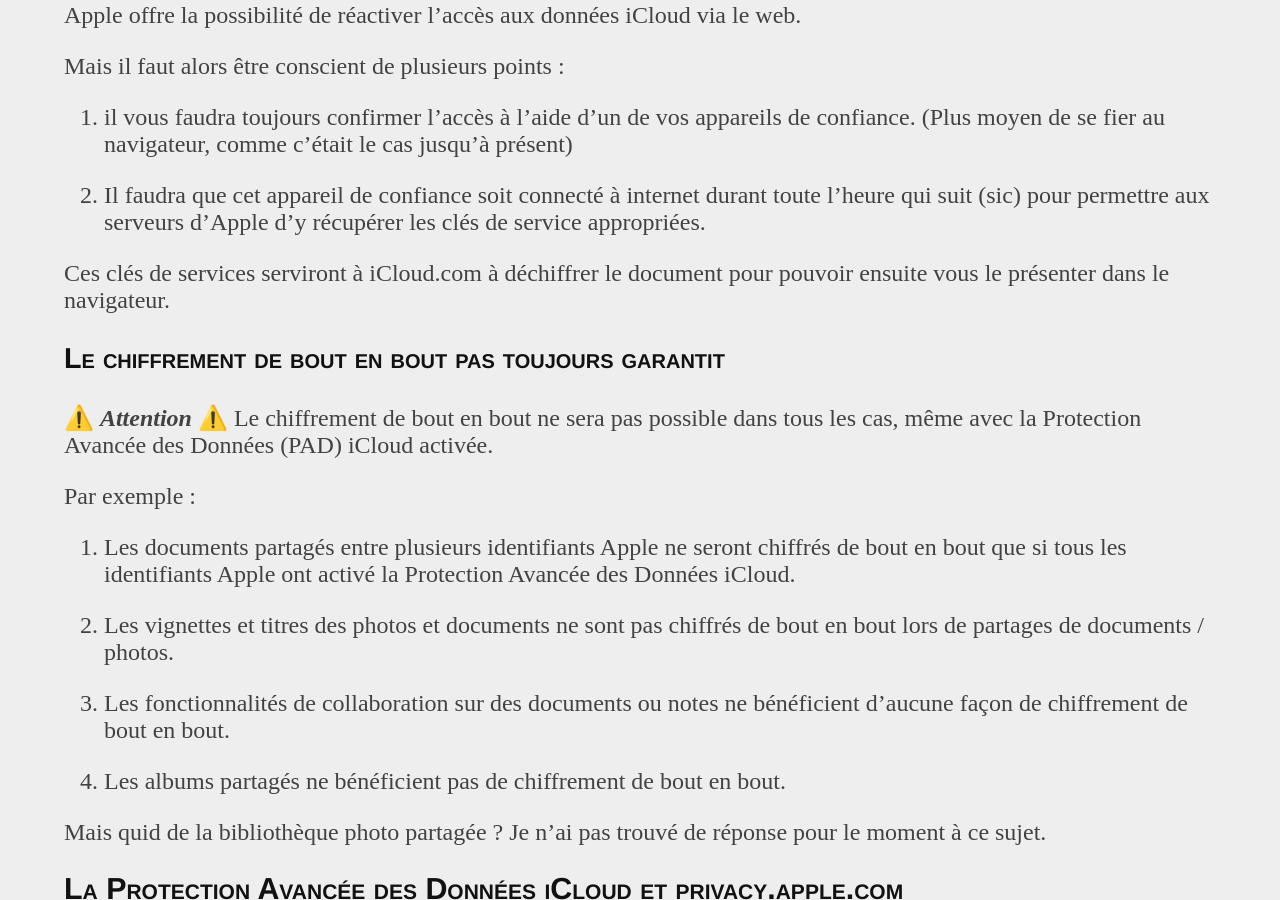
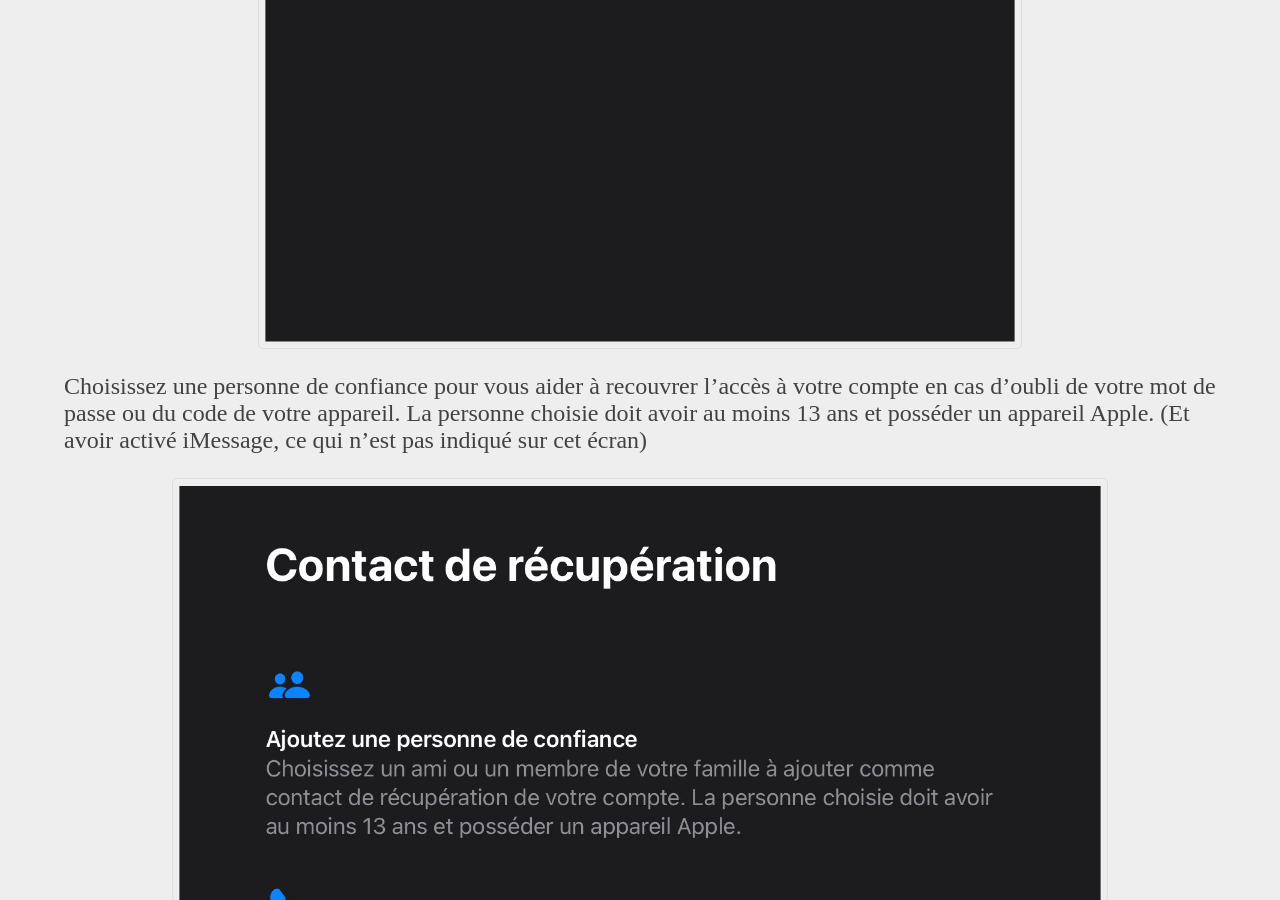
Before and after one commit to MarcosIckx/PreviewMarcosxNet, a Jekyll site: the page built from _posts/2022/2022-12-17-Protection-Avancee-Des-Donnees.md, in a window 1280 px wide and 900 px high, scrolled down 12283 px. Built offline with Jekyll 4.4.1, drawn with Linux system fonts in a browser that asks for light colours; some of the changed text lies outside the part shown.

Commit message:
Update 2022-12-17-Protection-Avancee-Des-Donnees.md
Rajout d'images.

```diff
--- a/_posts/2022/2022-12-17-Protection-Avancee-Des-Donnees.md
+++ b/_posts/2022/2022-12-17-Protection-Avancee-Des-Donnees.md
@@ -162,7 +162,7 @@
 
 Si vous avez un appareil Windows sur lequel votre identifiant est enregistré, il faudra onligatoirement qu’il ait la dernière version en date de iCloud pour Windows.
 Sinon, vous ne pourrez pas activer la Protection Avancée des Données.
-![Capture d´écran Réglages / Identifiant / Liste des appareils dont les appareils Windows]
+![Capture d´écran Réglages / Identifiant Apple / Liste des appareils dont les appareils Windows]
 
 ### 6. Avoir activé l'Identification à deux facteurs
 
@@ -172,7 +172,7 @@
 
 Mais c’est déjà une obligation pour pouvoir activer l'identification à deux facteurs, donc cela ne devrait pas être un frein.
 
-![Capture d´écran Réglages / Identifiant / Sécurité / Authentification à deux facteurs]
+![Capture d´écran Réglages / Identifiant Apple / Sécurité / Authentification à deux facteurs]
 
 
 P.S. si vous désirez en savoir plus votre identifiant Apple et la double authentification, la formation, offerte gratuitement par [@AudreyCouleau][Audrey], vous sera d'une grande utilité.
@@ -183,6 +183,8 @@
 
 Pour pouvoir activer la Protection Avancée des Données,
 Il faudra également avoir configuré la récupération du compte.
+
+![Capture d´écran Réglages / Identifiant Apple / Sécurité / Récupération de Compte]
 
 Deux possibilités s'offrent à vous :
 
@@ -215,10 +217,14 @@
 Apple vous suggerera par défaut les membres de votre famille, mais vous pouvez rajouter d’autres personnes, ce que je vous conseille **_fortement_**.
 
 
+![Capture d´écran Réglages / Identifiant Apple / Sécurité / fenêtre Ajout Contact de Récupération]
 
-Choisissez une personne de confiance pour vous aider à recouvrer l'accès à votre compte en cas d'oubli de votre mot de passe ou du code de votre appareil. La personne choisie doit avoir au moins 13 ans et posséder un appareil Apple.
+Choisissez une personne de confiance pour vous aider à recouvrer l'accès à votre compte en cas d'oubli de votre mot de passe ou du code de votre appareil.
+La personne choisie doit avoir au moins 13 ans et posséder un appareil Apple.
+(Et avoir activé iMessage, ce qui n’est pas indiqué sur cet écran)
 
-(Et avoir activé iMessage, ce qui n’est pas indiqué sur cet écran)
+![Capture d´écran Réglages / Identifiant Apple / Sécurité / Contact de Récupération]
+
 
 #### Obtenir une clé de secours
 
@@ -234,6 +240,8 @@
 
 L’activation de la Protection Avancée des Données iCloud ne peut pas se faire sur un appareil qui a été récemment rajouté à la liste des appareils de confiance. Apparemment, il faudra patienter un délai de 45 jours.
 
+![Capture d´écran Réglages / Identifiant Apple / Sécurité / Protection Avancée des Données iCloud Pas Disponible]
+
 Ceci est une mesure de protection pour éviter que quelqu'un rajoute un appareil à votre liste d'appareil de confiance pour ensuite activer la Protection Avancée des Données iCloud et vous priver ainsi de la possibilité d'accéder à vos données.
 
 En mettant un délai de 45 jours, Apple vous donne le temps de voir qu'un intru se trouve dans la liste de vos appareils de confiance et de le supprimer de la liste.
@@ -241,6 +249,8 @@
 ### 9. Disponible dans votre région
 L’activation de la Protection Avancée des Données iCloud dépendra également de la région à laquelle votre identifiant est lié.
 En effet, l’activation ne sera possible cette année 2022 que aux États-Unis. Les autres pays suivront progressivement au début 2023.
+
+![Capture d´écran Réglages / Identifiant Apple / Sécurité / Activer la Protection Avancée des Données]
 
 En attendant que cela soit disponible dans votre région, vous pouvez déjà prendre le temps de vérifier que toutes les autres conditîons soient remplies.
 
@@ -272,25 +282,31 @@
     vous devrez activer l’accès sur le web
     dans les réglages iCloud de votre appareil.
 
+![Capture d´écran de la page iCloud.com lorsque l´accès aux données est désactivé]
 
 Vous noterez qu’aucun lien depuis cette page vous permet d’arriver sur la page pour localiser vos appareils.
 
 Mais rassurez vous, la page [icloud.com/find/] est toujours bien accessible et disponible pour retrouver vos appareils.
 
+![Capture d´écran iCloud.com/find]
 
 ### Possibilité de réactiver l'accès aux données iCloud via le web.
 
 Apple offre la possibilité de réactiver l'accès aux données iCloud via le web.
 
+[Capture d´écran Réglages / Identifiant Apple / iCloud / Accès Données iCloud sur le web activé]
+
+![Capture d´écran Réglages / Identifiant Apple / iCloud / Confirmation Accès Données iCloud sur le web]
+
 Mais il faut alors être conscient de plusieurs points :
 
-
+![Capture d´écran iCloud.com où il est demandé de se fier au navigateur]
 
 1. il vous faudra toujours confirmer l’accès à l’aide d’un de vos appareils de confiance. (Plus moyen de se fier au navigateur, comme c’était le cas jusqu’à présent)
 
 2. Il faudra que cet appareil de confiance soit connecté à internet durant toute l’heure qui suit (sic) pour permettre aux serveurs d’Apple d'y récupérer les clés de service appropriées.
 
-Ces clés de services serviront à iCloud.com à déchiffrer le document pour pouvoir ensuite vous le présenter dans le navigateur.
+Ces clés de services serviront à [iCloud.com] à déchiffrer le document pour pouvoir ensuite vous le présenter dans le navigateur.
 
 ### Le chiffrement de bout en bout pas toujours garantit
 
@@ -359,6 +375,8 @@
 15. Mail iCloud
 16. Photos iCloud
 
+![Tableau Obtention Copie Données via privacy.apple.com]
+
 Si l'accès aux données iCloud via web est **activé**
 et que la Protection Avancée des Données iCloud est **activée**,
 vous ne pourrez obtenir une copie que des données suivantes :
@@ -422,33 +440,6 @@
 [privacy.apple.com]: https://privacy.apple.com "La page d´Apple consacrée aux données et à la confidentialité"
 
 
-
-
-[Capture d´écran Réglages / Identifiant Apple / iCloud / Accès Données iCloud sur le web activé]: /img/posts/2022/12/17/Protection-Avancee-Des-Donnees/Capture-Reglages-Acces-Donnees-iCloud.png "Capture d´écran de Réglages / Identifiant Apple / iCloud où l´on voit que l´option Accès Données iCloud sur le web est activée"
-
-
-[Capture d´écran Réglages / Identifiant Apple / iCloud / Confirmation Accès Données iCloud sur le web]: /img/posts/2022/12/17/Protection-Avancee-Des-Donnees/Capture-Reglages-Confirmation-Acces-Donnees-iCloud.png "Capture d´écran Réglages / Identifiant Apple / iCloud / demande de confirmation d´activer l´accès aux données iCloud sur le web"
-
-[Capture de l´écran récapitulatif de Réglages / Identifiant Apple / Sécurité / Contact de Récupération]: /img/posts/2022/12/17/Protection-Avancee-Des-Donnees/Capture-Reglages-Contact-Recuperation.png "Capture de l´écran récapitulatif de Réglages / Identifiant Apple / Sécurité / Contact de Récupération qui rappelle que cette personne de confiance n´aura pas accès à vos données mais pourra vous aider à récupérer l´accès à vos données."
-
-
-[Capture d´écran Réglages / identifiant Apple / Sécurité / Protection Avancée des Données / Invitation à mettre à jour ses appareils]: /img/posts/2022/12/17/Protection-Avancee-Des-Donnees/Capture-Reglages-PAD-Liste-Appareils.png "Capture d´écran Réglages / identifiant Apple / Sécurité / Protection Avancée des Données / Invitation à mettre à jour ses appareils. Pour chaque appareil, il invitera à faire la mise à jour, si la version peut être installée ou à enlever l'appareil de la liste si la mise à jour ne peut se faire sur cet appareil"
-
-[Capture d´écran Réglages / Identifiant Aplle / Sécurité / Activer la Protection Avancée des Données]: /img/posts/2022/12/17/Protection-Avancee-Des-Donnees/Capture-Reglages-PAD.png "Capture d´écran Réglages / Identifiant Aplle / Sécurité / Activer la Protection Avancée des Données où il est rappelé que celle-ci n´est pas encore disponible dans votre pays ou région"
-
-[Capture d´écran Réglages / Identifiant Apple / Sécurité / Récupération de Compte]: /img/posts/2022/12/17/Protection-Avancee-Des-Donnees/Capture-Reglages-Recuperation-Compte.png "Capture d´écran Réglages / Identifiant Apple / Sécurité / Récupération de Compte où l´on est invité à rajouter un contact ou utiliser une clé de secours"
-
-[Capture d´écran de la page iCloud.com lorsque l´accès aux données est désactivé]: /img/posts/2022/12/17/Protection-Avancee-Des-Donnees/Capture-iCloud-Acces-Desactive.png "Capture d´écran de la page iCloud.com lorsque l´accès aux données est désactivé. on y lit ceci : Bonsoir, vous avez désactivé la fonctionnalité Accéder aux données iCloud sur le Web. Pour accéder aux données sur iCloud.com, vous "
-
-[Capture d´écran iCloud.com/find]: /img/posts/2022/12/17/Protection-Avancee-Des-Donnees/Capture-iCloud-Find.png "Capture d'écran de la page web iCloud.com/find qui permet de retrouver ses appareils sur la carte du monde"
-
-[Capture d´écran iCloud.com où il est demandé de se fier au navigateur]: /img/posts/2022/12/17/Protection-Avancee-Des-Donnees/Capture-iCloud-Se-Fier.png "Capture d´écran iCloud.com où il est demandé de se fier au navigateur. Si on s'y fie, il ne faudra plus saisir de code de calidation lors de la prochaine connexion."
-
-
-
-[Tableau Obtention Copie Données via privacy.apple.com]: /img/posts/2022/12/17/Protection-Avancee-Des-Donnees/Tableau-Obtenir-Copie-Donnees.png "Tableau qui résume quelles sont les données pour lesquelles on peut ontenir une copie selon que l´accès aux données iCloud via le web esr activé ou pas"
-
-
 [Protection Standard des Données]: /img/posts/2022/12/17/Protection-Avancee-Des-Donnees/Protection-Standard-des-Donnees.png "Image servant à illustrer le fait que les clefs pour déchiffrer les données iCloud sont stockées sur les serveurs d'Apple"
 
 [Tableau Récapitulatif Protection Standard]: /img/posts/2022/12/17/Protection-Avancee-Des-Donnees/Tableau-Protection-Standard.png "Tableau Récapitulatif de la Protection Standard des Données iCloud"
@@ -459,13 +450,29 @@
 
 [Tableau Versions OS]: /img/posts/2022/12/17/Protection-Avancee-Des-Donnees/Versions-OS.png "Tableau indiquant quelle version d´OS il faut pour chacun des appareils Apple"
 
-[Capture d´écran Réglages / Identifiant / Liste des appareils dont les appareils Windows]: /img/posts/2022/12/17/Protection-Avancee-Des-Donnees/Capture-Reglages-Liste-Appareils.png "Capture d´écran des Réglages / Identifiant Apple / Liste des appareils. On y voit deux appareils tournant sous Windows. Il faudra être sûr qu´elles auront la dernière version de iCloud pour Windows."
+[Capture d´écran Réglages / identifiant Apple / Sécurité / Protection Avancée des Données / Invitation à mettre à jour ses appareils]: /img/posts/2022/12/17/Protection-Avancee-Des-Donnees/Capture-Reglages-PAD-Liste-Appareils.png "Capture d´écran Réglages / identifiant Apple / Sécurité / Protection Avancée des Données / Invitation à mettre à jour ses appareils. Pour chaque appareil, il invitera à faire la mise à jour, si la version peut être installée ou à enlever l'appareil de la liste si la mise à jour ne peut se faire sur cet appareil"
 
-[Capture d´écran Réglages / Identifiant / Sécurité / Authentification à deux facteurs]: /img/posts/2022/12/17/Protection-Avancee-Des-Donnees/Capture-Reglages-2FA.png "Capture d´écran de la page Réglages / Identifiant / Sécurité / Authentification à deux facteurs sous iPadOS"
+[Capture d´écran Réglages / Identifiant Apple / Liste des appareils dont les appareils Windows]: /img/posts/2022/12/17/Protection-Avancee-Des-Donnees/Capture-Reglages-Liste-Appareils.png "Capture d´écran des Réglages / Identifiant Apple / Liste des appareils. On y voit deux appareils tournant sous Windows. Il faudra être sûr qu´elles auront la dernière version de iCloud pour Windows."
 
+[Capture d´écran Réglages / Identifiant Apple / Sécurité / Authentification à deux facteurs]: /img/posts/2022/12/17/Protection-Avancee-Des-Donnees/Capture-Reglages-2FA.png "Capture d´écran de la page Réglages / Identifiant / Sécurité / Authentification à deux facteurs sous iPadOS"
 
 [Formation Gratuite Identifiant Apple par Audrey Couleau]: /img/posts/2022/12/17/Protection-Avancee-Des-Donnees/Formation-Identifiant-Apple-AudreyCouleau.jpeg "Image Formation gratuite de Audrey Couleau concernant l´identifiant Apple"
 
+[Capture d´écran Réglages / Identifiant Apple / Sécurité / Récupération de Compte]: /img/posts/2022/12/17/Protection-Avancee-Des-Donnees/Capture-Reglages-Recuperation-Compte.png "Capture d´écran Réglages / Identifiant Apple / Sécurité / Récupération de Compte où l´on est invité à rajouter un contact ou utiliser une clé de secours"
+[Capture d´écran Réglages / Identifiant Apple / Sécurité / fenêtre Ajout Contact de Récupération]: /img/posts/2022/12/17/Protection-Avancee-Des-Donnees/Capture-Reglages-Ajout-Contact-Récupération.png "Capture d´écran Réglages / Identifiant Apple / Sécurité  / fenêtre Ajout Contact de Récupération où l'on peut choisir entre les membres de la famille déjà connus ou alors de choisir une autre personne."
+[Capture d´écran Réglages / Identifiant Apple / Sécurité / Contact de Récupération]: /img/posts/2022/12/17/Protection-Avancee-Des-Donnees/Capture-Reglages-Contact-Recuperation.png "Capture de l´écran récapitulatif de Réglages / Identifiant Apple / Sécurité / Contact de Récupération qui rappelle que cette personne de confiance n´aura pas accès à vos données mais pourra vous aider à récupérer l´accès à vos données."
+
 [Capture d´écran Réglages / Identifiant Apple / Sécurité / Protection Avancée des Données iCloud Pas Disponible]: /img/posts/2022/12/17/Protection-Avancee-Des-Donnees/Capture-Reglages-ADP-NA.png "Capture d'écran Réglages / Identifiant Apple / Sécurité indiquant que la  Protection Avancée des Données iCloud n´est pas disponible car l´appareil a été rajouté trop récemment dans la liste des appareils de confiance"
 
-[Capture d´écran Réglages / Identifiant Apple / Sécurité  / fenêtre Ajout Contact de Récupération]: /img/posts/2022/12/17/Protection-Avancee-Des-Donnees/Capture-Reglages-Ajout-Contact-Récupération.png "Capture d´écran Réglages / Identifiant Apple / Sécurité  / fenêtre Ajout Contact de Récupération où l'on peut choisir entre les membres de la famille déjà connus ou alors de choisir une autre personne."
+[Capture d´écran Réglages / Identifiant Apple / Sécurité / Activer la Protection Avancée des Données]: /img/posts/2022/12/17/Protection-Avancee-Des-Donnees/Capture-Reglages-PAD.png "Capture d´écran Réglages / Identifiant Aplle / Sécurité / Activer la Protection Avancée des Données où il est rappelé que celle-ci n´est pas encore disponible dans votre pays ou région"
+
+[Capture d´écran de la page iCloud.com lorsque l´accès aux données est désactivé]: /img/posts/2022/12/17/Protection-Avancee-Des-Donnees/Capture-iCloud-Acces-Desactive.png "Capture d´écran de la page iCloud.com lorsque l´accès aux données est désactivé. on y lit ceci : Bonsoir, vous avez désactivé la fonctionnalité Accéder aux données iCloud sur le Web. Pour accéder aux données sur iCloud.com, vous "
+
+[Capture d´écran iCloud.com/find]: /img/posts/2022/12/17/Protection-Avancee-Des-Donnees/Capture-iCloud-Find.png "Capture d'écran de la page web iCloud.com/find qui permet de retrouver ses appareils sur la carte du monde"
+
+[Capture d´écran Réglages / Identifiant Apple / iCloud / Accès Données iCloud sur le web activé]: /img/posts/2022/12/17/Protection-Avancee-Des-Donnees/Capture-Reglages-Acces-Donnees-iCloud.png "Capture d´écran de Réglages / Identifiant Apple / iCloud où l´on voit que l´option Accès Données iCloud sur le web est activée"
+[Capture d´écran Réglages / Identifiant Apple / iCloud / Confirmation Accès Données iCloud sur le web]: /img/posts/2022/12/17/Protection-Avancee-Des-Donnees/Capture-Reglages-Confirmation-Acces-Donnees-iCloud.png "Capture d´écran Réglages / Identifiant Apple / iCloud / demande de confirmation d´activer l´accès aux données iCloud sur le web"
+
+[Capture d´écran iCloud.com où il est demandé de se fier au navigateur]: /img/posts/2022/12/17/Protection-Avancee-Des-Donnees/Capture-iCloud-Se-Fier.png "Capture d´écran iCloud.com où il est demandé de se fier au navigateur. Si on s'y fie, il ne faudra plus saisir de code de calidation lors de la prochaine connexion."
+
+[Tableau Obtention Copie Données via privacy.apple.com]: /img/posts/2022/12/17/Protection-Avancee-Des-Donnees/Tableau-Obtenir-Copie-Donnees.png "Tableau qui résume quelles sont les données pour lesquelles on peut ontenir une copie selon que l´accès aux données iCloud via le web esr activé ou pas"
```
